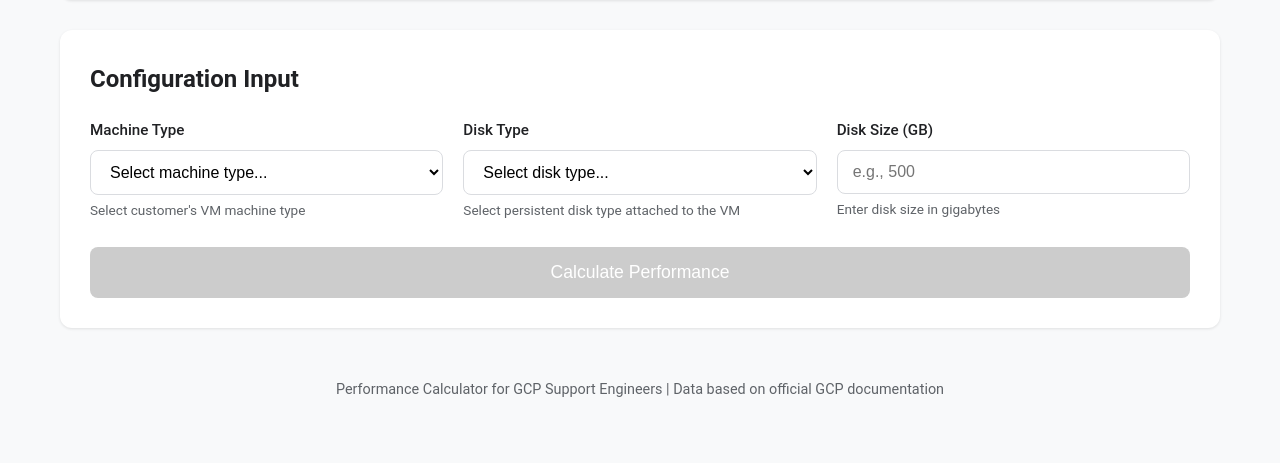
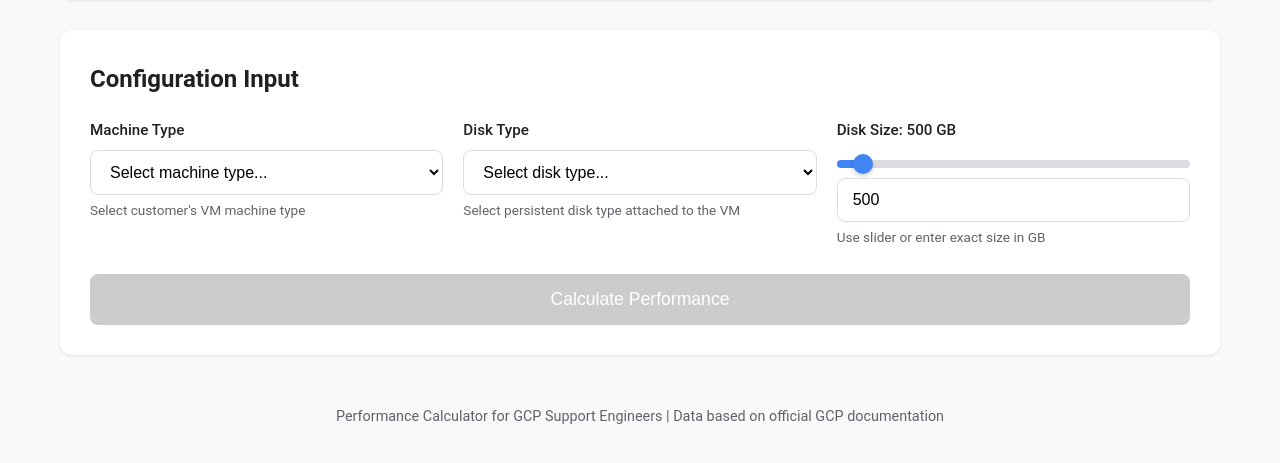
Before and after one commit to gokulr94/gcp-performance-analyzer, a Flask app: page / in a window 1280 px wide. Shown: the part 204-667 px from the top of the page. Run offline with Flask 3, Linux system fonts and the light colour scheme.

Commit message:
Improve UX: group machines by family and add disk size slider
- Machine dropdown now grouped by family (E2, N1, N2, etc.) with descriptions
- Add interactive disk size slider (10-10000 GB) with default 500 GB
- Slider and number input stay synchronized
- Display current disk size value in label
- Better user experience for support engineers

```diff
--- a/static/script.js
+++ b/static/script.js
@@ -13,8 +13,26 @@ function setupEventListeners() {
     const machineSelect = document.getElementById('machineSelect');
     const diskTypeSelect = document.getElementById('diskTypeSelect');
     const diskSizeInput = document.getElementById('diskSizeInput');
+    const diskSizeSlider = document.getElementById('diskSizeSlider');
+    const diskSizeDisplay = document.getElementById('diskSizeDisplay');
     const calculateBtn = document.getElementById('calculateBtn');
     const analyzeBtn = document.getElementById('analyzeBtn');
+
+    // Sync slider and input
+    diskSizeSlider.addEventListener('input', (e) => {
+        diskSizeInput.value = e.target.value;
+        diskSizeDisplay.textContent = e.target.value;
+        checkInputs();
+    });
+
+    diskSizeInput.addEventListener('input', (e) => {
+        const value = Math.min(Math.max(e.target.value, 1), 10000);
+        if (value <= 10000) {
+            diskSizeSlider.value = value;
+        }
+        diskSizeDisplay.textContent = e.target.value || '500';
+        checkInputs();
+    });
 
     // Enable calculate button when all inputs are filled
     const checkInputs = () => {
@@ -24,7 +42,6 @@ function setupEventListeners() {
 
     machineSelect.addEventListener('change', checkInputs);
     diskTypeSelect.addEventListener('change', checkInputs);
-    diskSizeInput.addEventListener('input', checkInputs);
 
     calculateBtn.addEventListener('click', calculatePerformance);
     analyzeBtn.addEventListener('click', getAIAnalysis);
@@ -36,15 +53,37 @@ async function loadMachines() {
         const response = await fetch('/api/all-machines');
         const machines = await response.json();
 
+        // Group machines by family
+        const groupedMachines = {};
+        machines.forEach(machine => {
+            if (!groupedMachines[machine.family]) {
+                groupedMachines[machine.family] = {
+                    description: machine.family_description,
+                    machines: []
+                };
+            }
+            groupedMachines[machine.family].machines.push(machine);
+        });
+
         const machineSelect = document.getElementById('machineSelect');
         machineSelect.innerHTML = '<option value="">Select machine type...</option>';
 
-        machines.forEach(machine => {
-            const option = document.createElement('option');
-            option.value = machine.machine_type;
-            option.textContent = `${machine.machine_type} (${machine.family}) - ${machine.vcpu} vCPU, ${machine.memory_gb} GB`;
-            option.dataset.family = machine.family;
-            machineSelect.appendChild(option);
+        // Sort families: E2, N1, N2, N2D, C2, C2D, C3, M1, M2, M3
+        const familyOrder = ['E2', 'N1', 'N2', 'N2D', 'C2', 'C2D', 'C3', 'M1', 'M2', 'M3'];
+        familyOrder.forEach(family => {
+            if (groupedMachines[family]) {
+                const optgroup = document.createElement('optgroup');
+                optgroup.label = `${family} - ${groupedMachines[family].description}`;
+
+                groupedMachines[family].machines.forEach(machine => {
+                    const option = document.createElement('option');
+                    option.value = machine.machine_type;
+                    option.textContent = `${machine.machine_type} (${machine.vcpu} vCPU, ${machine.memory_gb} GB)`;
+                    optgroup.appendChild(option);
+                });
+
+                machineSelect.appendChild(optgroup);
+            }
         });
     } catch (error) {
         showError('Failed to load machine types');
--- a/static/style.css
+++ b/static/style.css
@@ -112,6 +112,48 @@ header .use-case {
     outline: none;
     border-color: var(--primary-color);
     box-shadow: 0 0 0 3px rgba(66, 133, 244, 0.1);
+}
+
+.disk-slider {
+    width: 100%;
+    height: 8px;
+    border-radius: 5px;
+    background: linear-gradient(to right, var(--primary-color) 0%, var(--primary-color) 5%, var(--border-color) 5%, var(--border-color) 100%);
+    outline: none;
+    margin: 10px 0;
+    cursor: pointer;
+    -webkit-appearance: none;
+}
+
+.disk-slider::-webkit-slider-thumb {
+    -webkit-appearance: none;
+    appearance: none;
+    width: 20px;
+    height: 20px;
+    border-radius: 50%;
+    background: var(--primary-color);
+    cursor: pointer;
+    box-shadow: 0 2px 4px rgba(0,0,0,0.2);
+}
+
+.disk-slider::-moz-range-thumb {
+    width: 20px;
+    height: 20px;
+    border-radius: 50%;
+    background: var(--primary-color);
+    cursor: pointer;
+    border: none;
+    box-shadow: 0 2px 4px rgba(0,0,0,0.2);
+}
+
+.disk-slider:hover::-webkit-slider-thumb {
+    background: #1a73e8;
+    box-shadow: 0 3px 6px rgba(0,0,0,0.3);
+}
+
+.disk-slider:hover::-moz-range-thumb {
+    background: #1a73e8;
+    box-shadow: 0 3px 6px rgba(0,0,0,0.3);
 }
 
 .calculate-btn {
--- a/templates/index.html
+++ b/templates/index.html
@@ -35,9 +35,10 @@
                     </div>
 
                     <div class="input-group">
-                        <label for="diskSizeInput">Disk Size (GB)</label>
-                        <input type="number" id="diskSizeInput" class="number-input" min="1" max="65000" placeholder="e.g., 500">
-                        <p class="input-hint">Enter disk size in gigabytes</p>
+                        <label for="diskSizeInput">Disk Size: <span id="diskSizeDisplay">500</span> GB</label>
+                        <input type="range" id="diskSizeSlider" class="disk-slider" min="10" max="10000" value="500" step="10">
+                        <input type="number" id="diskSizeInput" class="number-input" min="1" max="65000" value="500">
+                        <p class="input-hint">Use slider or enter exact size in GB</p>
                     </div>
                 </div>
 
```
